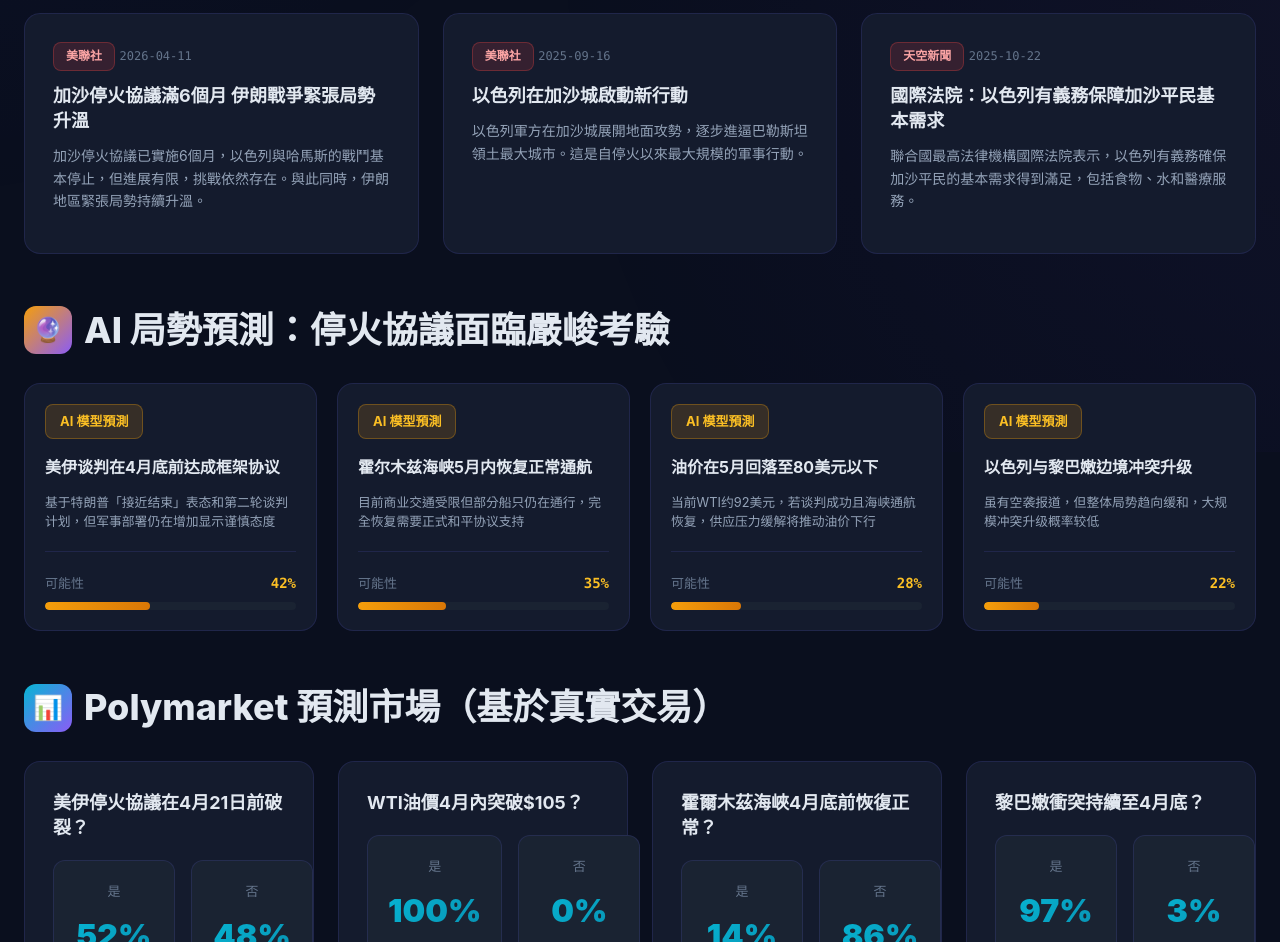
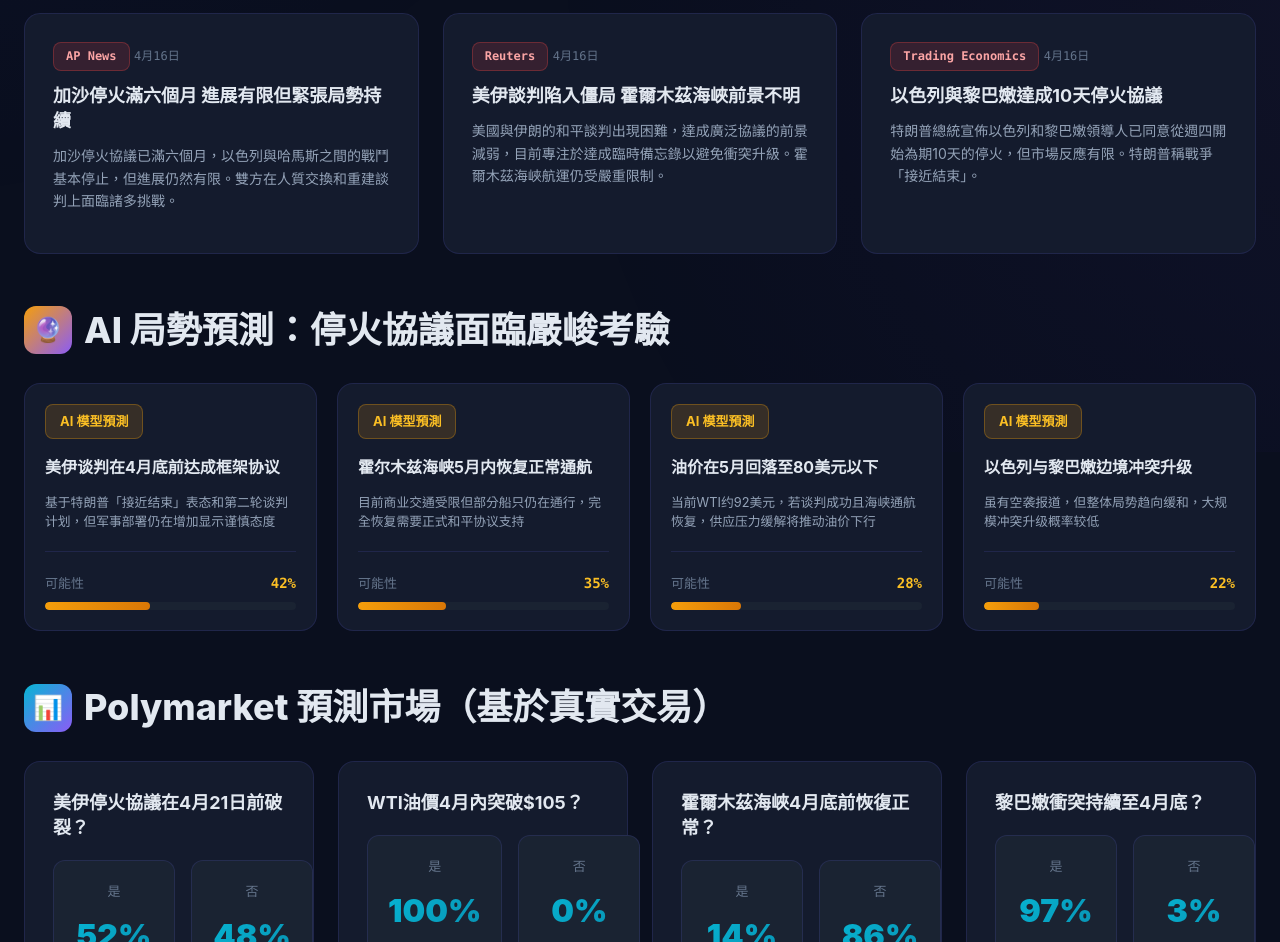
Before and after one commit to cto1218-blip/537, a plain HTML site: page middle-east-tracker-zh-TW.html in a window 1280 px wide. Shown: the part 748-1690 px from the top of the page. Drawn offline with Linux system fonts and the light colour scheme.

Commit message:
中東局勢更新 2026-04-17 06:00

```diff
--- a/middle-east-tracker-zh-TW.html
+++ b/middle-east-tracker-zh-TW.html
@@ -989,7 +989,7 @@
         <header class="header">
             <h1>🌐 2026 美以伊衝突追蹤</h1>
             <p>中東地緣政治局勢情報儀表板</p>
-            <div class="timestamp">最後更新：2026年4月17日 05:00</div>
+            <div class="timestamp">最後更新：2026年4月17日 06:00</div>
         </header>
 
         <div class="stats-grid">
@@ -1027,22 +1027,22 @@
 
             <div class="news-grid">
                 <div class="news-card">
-                    <span class="news-source">美聯社</span>
-                    <span class="news-date">2026-04-11</span>
-                    <div class="news-title">加沙停火協議滿6個月 伊朗戰爭緊張局勢升溫</div>
-                    <div class="news-description">加沙停火協議已實施6個月，以色列與哈馬斯的戰鬥基本停止，但進展有限，挑戰依然存在。與此同時，伊朗地區緊張局勢持續升溫。</div>
+                    <span class="news-source">AP News</span>
+                    <span class="news-date">4月16日</span>
+                    <div class="news-title">加沙停火滿六個月 進展有限但緊張局勢持續</div>
+                    <div class="news-description">加沙停火協議已滿六個月，以色列與哈馬斯之間的戰鬥基本停止，但進展仍然有限。雙方在人質交換和重建談判上面臨諸多挑戰。</div>
                 </div>
                 <div class="news-card">
-                    <span class="news-source">美聯社</span>
-                    <span class="news-date">2025-09-16</span>
-                    <div class="news-title">以色列在加沙城啟動新行動</div>
-                    <div class="news-description">以色列軍方在加沙城展開地面攻勢，逐步進逼巴勒斯坦領土最大城市。這是自停火以來最大規模的軍事行動。</div>
+                    <span class="news-source">Reuters</span>
+                    <span class="news-date">4月16日</span>
+                    <div class="news-title">美伊談判陷入僵局 霍爾木茲海峽前景不明</div>
+                    <div class="news-description">美國與伊朗的和平談判出現困難，達成廣泛協議的前景減弱，目前專注於達成臨時備忘錄以避免衝突升級。霍爾木茲海峽航運仍受嚴重限制。</div>
                 </div>
                 <div class="news-card">
-                    <span class="news-source">天空新聞</span>
-                    <span class="news-date">2025-10-22</span>
-                    <div class="news-title">國際法院：以色列有義務保障加沙平民基本需求</div>
-                    <div class="news-description">聯合國最高法律機構國際法院表示，以色列有義務確保加沙平民的基本需求得到滿足，包括食物、水和醫療服務。</div>
+                    <span class="news-source">Trading Economics</span>
+                    <span class="news-date">4月16日</span>
+                    <div class="news-title">以色列與黎巴嫩達成10天停火協議</div>
+                    <div class="news-description">特朗普總統宣佈以色列和黎巴嫩領導人已同意從週四開始為期10天的停火，但市場反應有限。特朗普稱戰爭「接近結束」。</div>
                 </div>
             </div>
       </section>
@@ -1238,7 +1238,7 @@
                     <div class="market-card-wrapper">
                         <div class="market-card-title current">💰 現貨黃金</div>
                         <div class="market-card gold-card">
-                        <div class="market-value">$4,788.80 (+1.8%)<span class="market-unit">/盎司</span></div>
+                        <div class="market-value">$4,790.91 (+0.02%)<span class="market-unit">/盎司</span></div>
                         </div>
                         <div class="market-change positive">▲ +2.8%</div>
                         <div class="market-meta">
```
